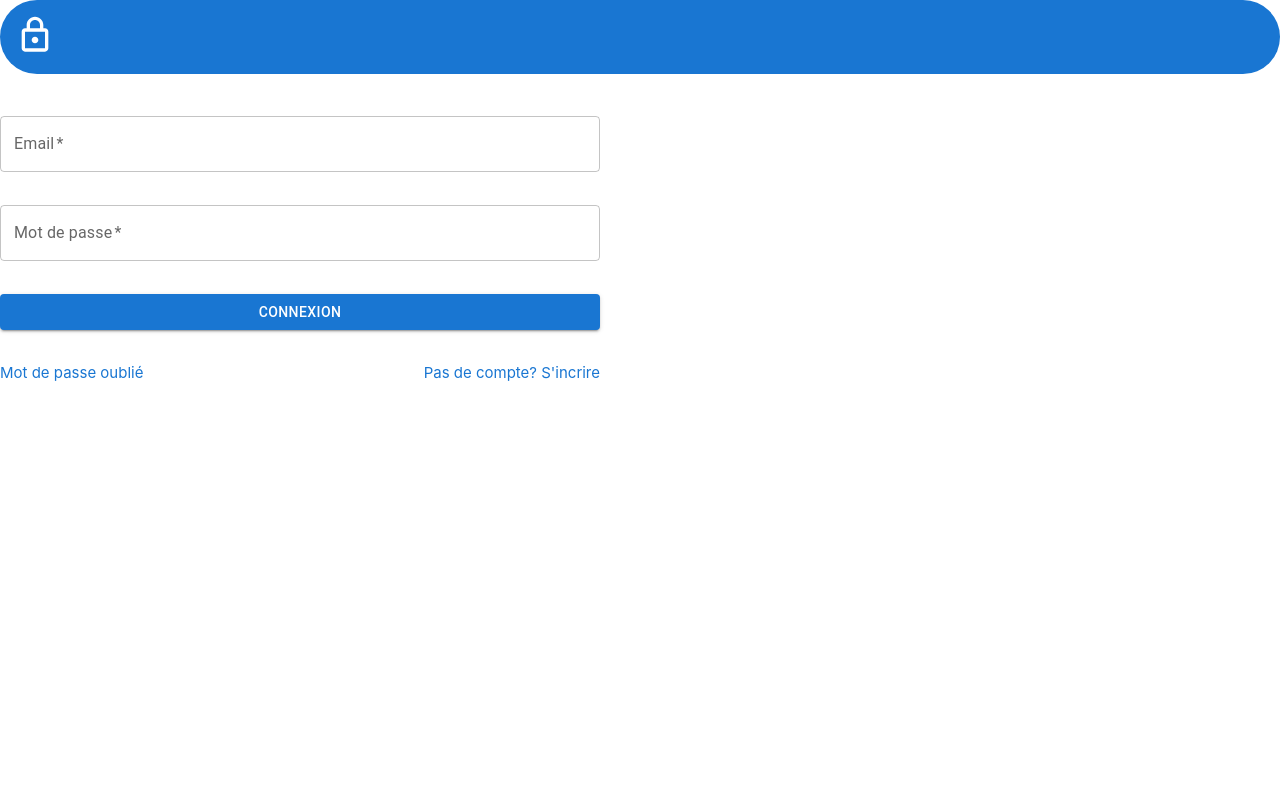
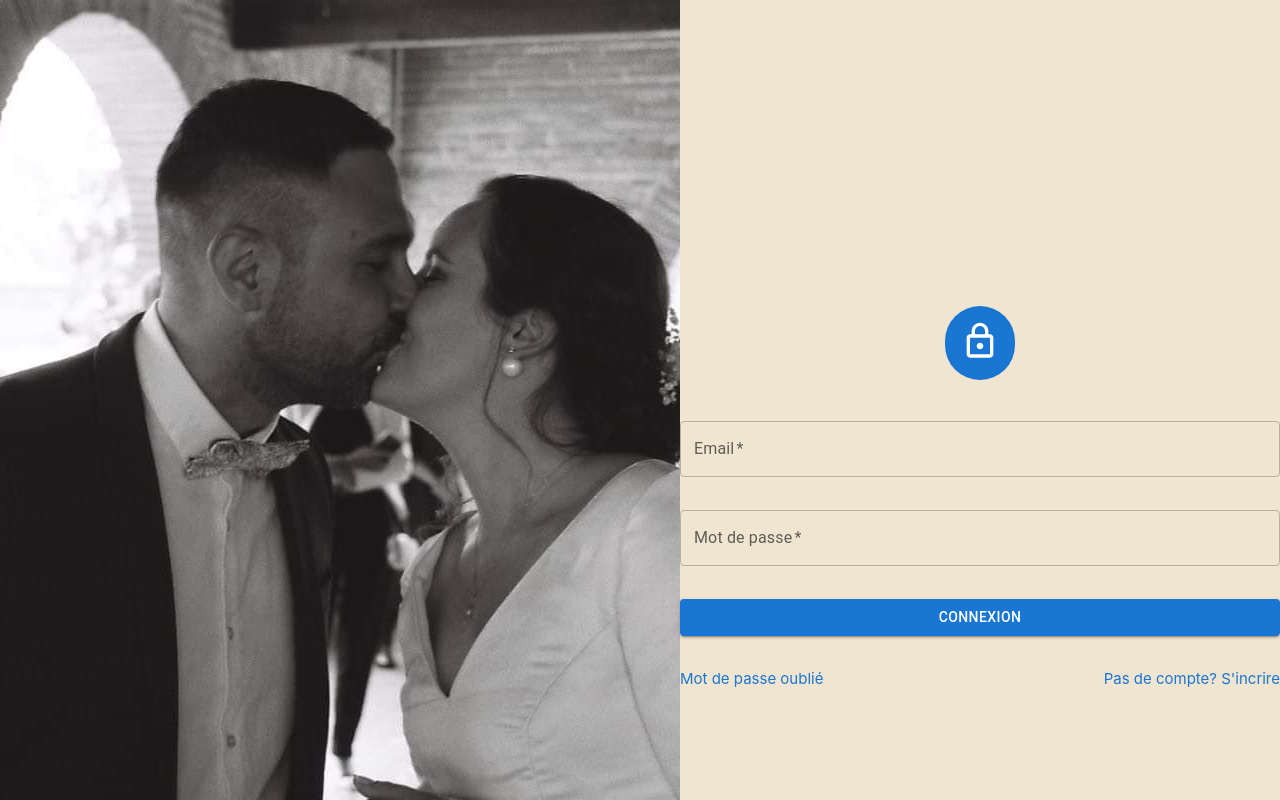
Before and after one commit to BenGex31/weddingguests, a React (Create React App) app: page / in a window 1280 px wide. Shown: the top 800 px of the page. Built offline with nearby package versions, Linux system fonts and the light colour scheme.

Commit message:
Update Login.jsx

```diff
--- a/src/pages/Login.jsx
+++ b/src/pages/Login.jsx
@@ -8,7 +8,9 @@ import "./Login.css";
 
 const login = () => {
   return (
-    <div className='container'>
+    <div className='containerMain'>
+      <div className='containerLeft'></div>
+      <div className='containerRight'>
         <div className='containerIcon'>
           <LockOutlinedIcon style={{ fontSize: 40, color: "white" }} />
         </div>
@@ -26,6 +28,7 @@ const login = () => {
           </div>
         </div>
       </div>
+    </div>
   );
 };
 
```
Lines whose indentation alone changed are shown as unchanged.
